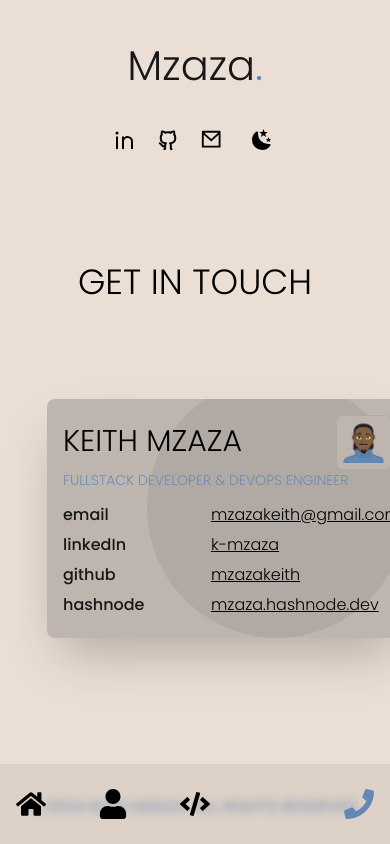
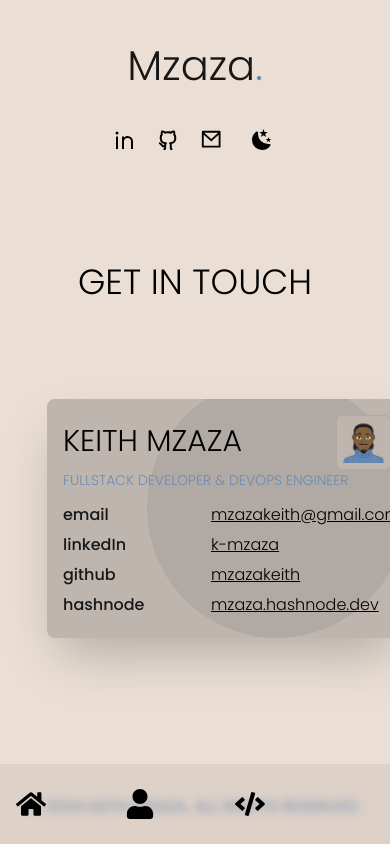
Before and after one commit to mzazakeith/portefeuille, a Next.js app: page /portefeuille/contact in a window 390 px wide. Built offline with nearby package versions, Linux system fonts and the light colour scheme; some icons are missing.

Commit message:
hiding contact button on smaller screens

```diff
--- a/components/Nav.js
+++ b/components/Nav.js
@@ -27,7 +27,7 @@ const Nav = () => {
         xl:px-0 h-[80px] xl:h-max py-8 bg-[#a49d95]/20 backdrop-blur-sm text-3xl xl:text-xl xl:rounded-full'>
 
           {navData.map((link,index)=>{
-            const contactItemStyles = link.name === 'contact' && 'xl:block md:hidden sm:hidden xs:hidden lg:hidden';
+            const contactItemStyles = link.name === 'contact' && 'xl:block hidden';
             return <Link
                 className={`${link.path === pathname && 'text-accent'} relative flex items-center group
                 hover:text-accent transition-all duration-300 ${contactItemStyles}`}
```
